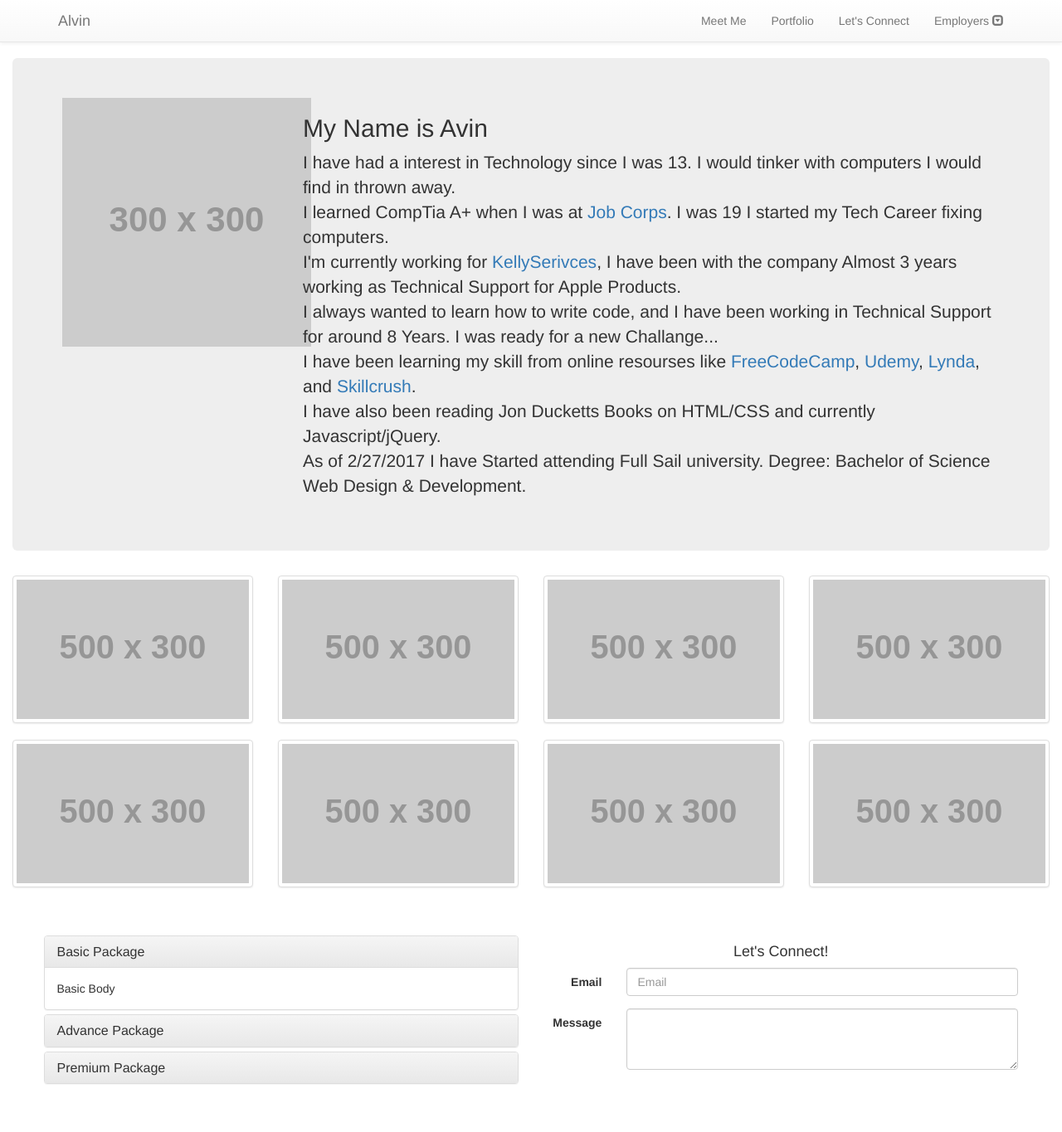
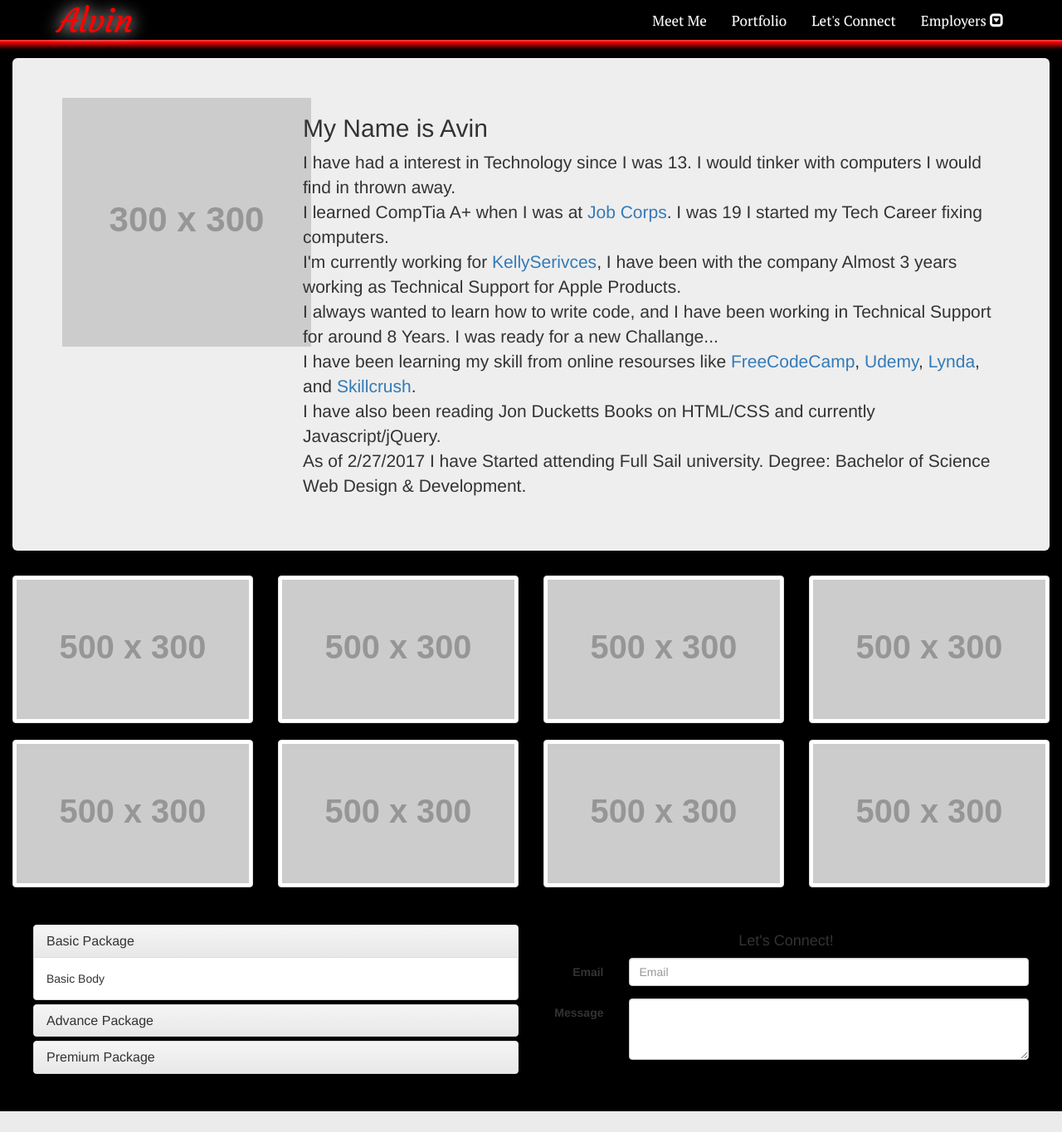
Before and after one commit to Verlock/Portfolio-2-20-2017, a PHP site: page / in a window 1280 px wide. Shown: the whole page at 83% size. After the commit the page ends 1340 px from the top, so only its background shows below. Run offline with PHP 8.4, Linux system fonts and the light colour scheme; grey boxes labelled with a size stand in for pictures from a placeholder-image service; some libraries are stand-ins or nearby versions.

Commit message:
Nav CSS 2/21/2017 9:47AM EST

```diff
--- a/css/master.css
+++ b/css/master.css
@@ -1,6 +1,53 @@
+/*
+
+font-family: 'Titillium Web', sans-serif;
+font-family: 'Courgette', cursive; (Brand)
+font-family: 'PT Serif', serif;
+
+
+*/
+
+
 body{
   padding-top: 50px;
+  background: #000;
 }
 #contact{
-  padding: 3%;
+  padding: 2%;
 }
+
+
+/*Nav Styles*/
+
+.navbar-default {
+  background: red; /* For browsers that do not support gradients */
+  background: -webkit-linear-gradient(#000 95%,#ff3232 90%); /* For Safari 5.1 to 6.0 */
+  background: -o-linear-gradient(#000 95%,#ff3232 90%); /* For Opera 11.1 to 12.0 */
+  background: -moz-linear-gradient(#000 95%,#ff3232 90%); /* For Firefox 3.6 to 15 */
+  background: linear-gradient(#000 95%,#ff3232 90%); /* Standard syntax */
+  -webkit-box-shadow: 0px 0px 6px 5px rgba(255,0,0,1);/* For Safari 5.1 to 6.0 */
+  -o-linear-shadow: 0px 0px 6px 5px rgba(255,0,0,1);/* For Opera 11.1 to 12.0 */
+  -moz-box-shadow: 0px 0px 6px 5px rgba(255,0,0,1); /* For Firefox 3.6 to 15 */
+  box-shadow: 0px 0px 6px 5px rgba(255,0,0,1); /* Standard syntax */
+  border: none;
+
+}
+
+
+nav .navbar-brand p{
+  color: #ff0000;
+  font-family: 'Courgette', cursive;
+  font-size: 40px;
+  text-shadow: 0 0 20px #fff;
+}
+
+.navbar-default .navbar-nav > li > a{
+  color: #fff;
+  font-size: 17px;
+  font-family: 'PT Serif', serif;
+}
+
+.navbar-default .navbar-nav > li > a:hover,
+.navbar-default .navbar-nav > li > a:focus {
+  color: #ff0000;
+}
--- a/index.html
+++ b/index.html
@@ -4,9 +4,12 @@
 <head>
     <meta charset="utf-8">
     <title>Alvin's Portfolio</title>
+
+    <link href="https://fonts.googleapis.com/css?family=Courgette|PT+Serif|Titillium+Web" rel="stylesheet">
     <link rel="stylesheet" href="css/bootstrap-theme.css">
     <link rel="stylesheet" href="css/bootstrap.css">
     <link rel="stylesheet" href="css/master.css">
+
 </head>
 
 <body>
@@ -18,7 +21,7 @@
             </a>
           </div>
           <div class="nav navbar-nav navbar-right">
-            <ul class="nav navbar-nav">
+            <ul class="nav navbar-nav" >
               <li role="presentation"><a href="#meet-me">Meet Me</a></li>
               <li role="presentation"><a href="#portfolio">Portfolio</a></li>
               <li role="presentation"><a href="#contact">Let's Connect</a></li>
```
